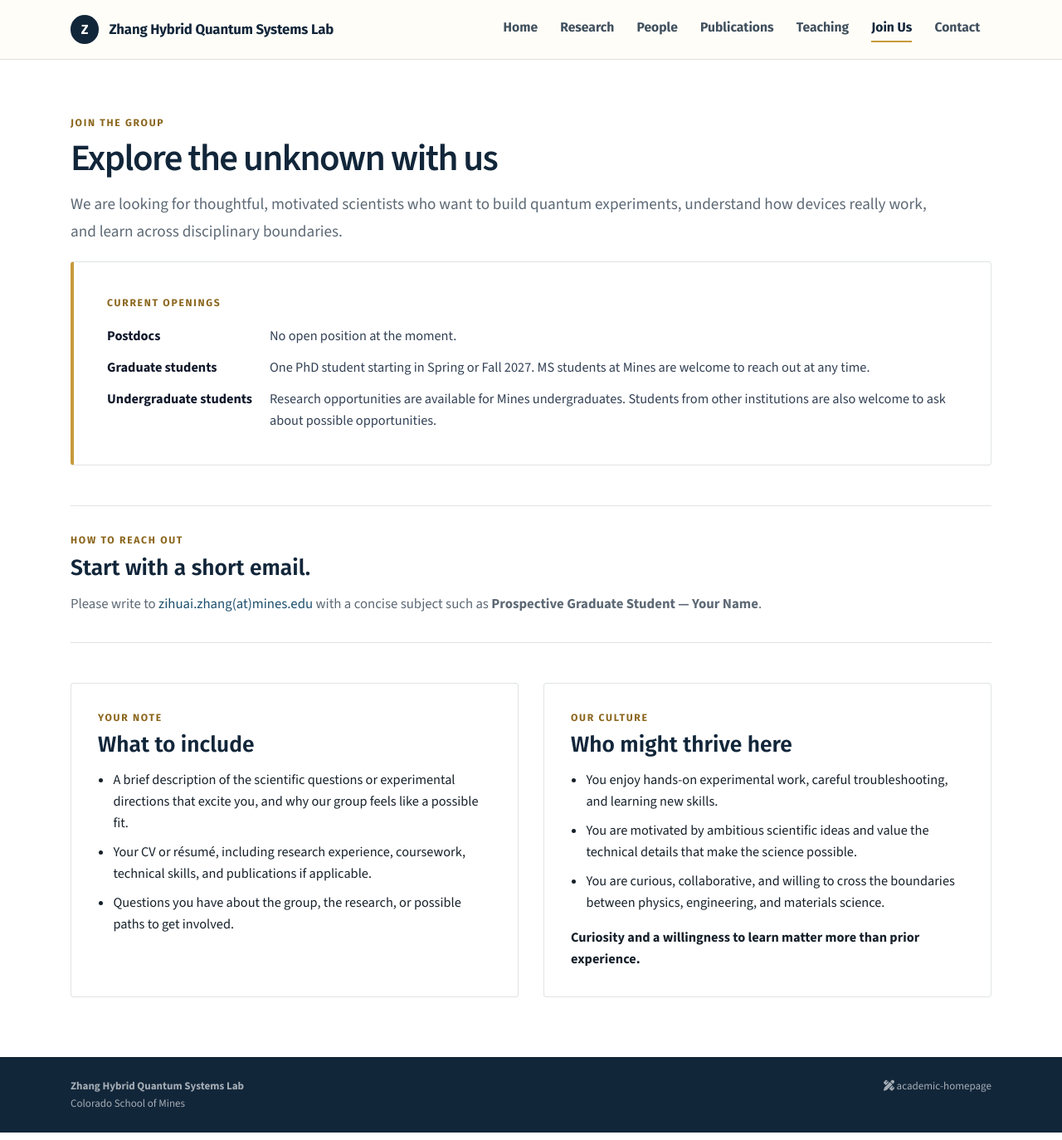
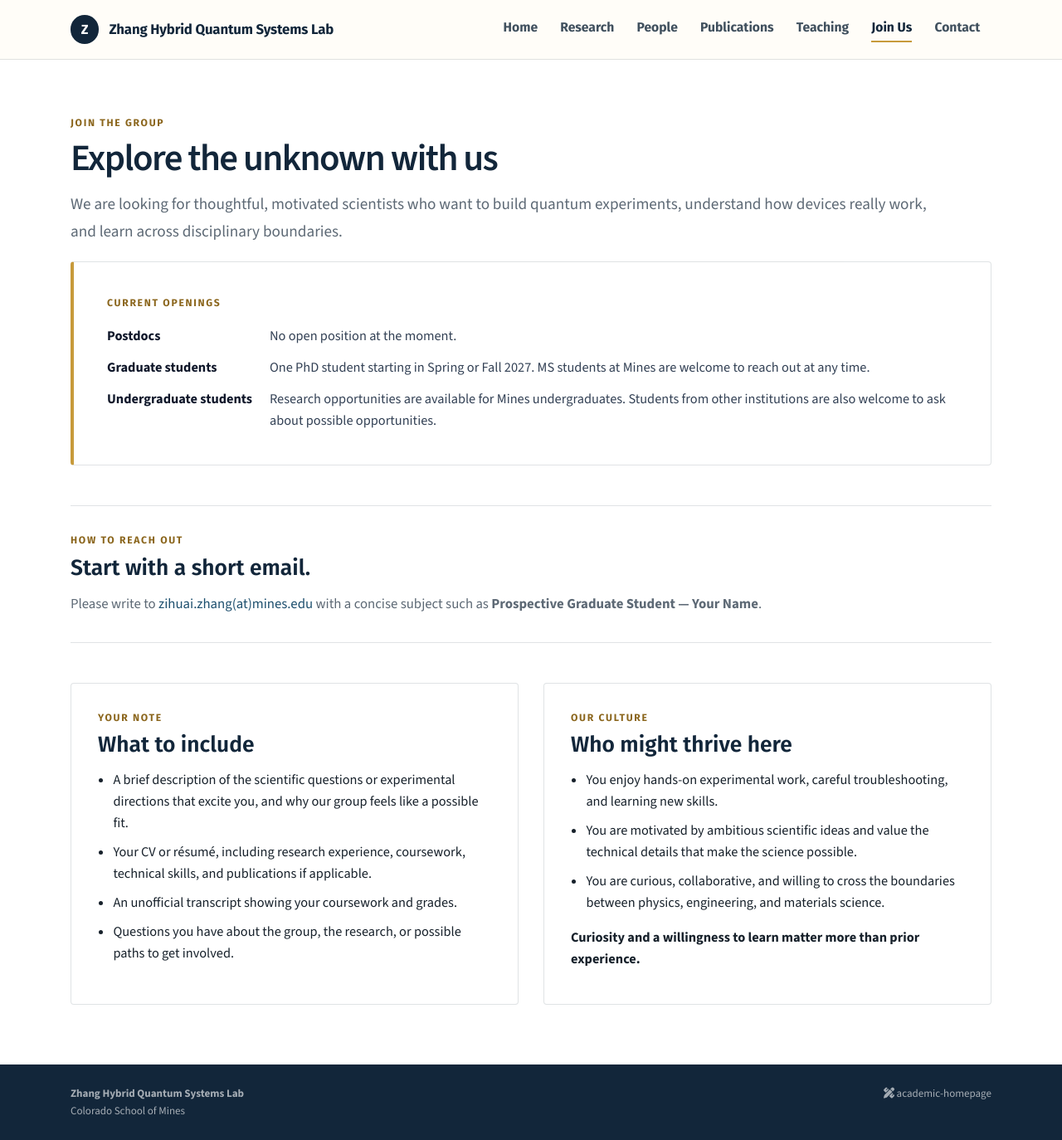
Before and after one commit to zihuaiz/zihuaiz.github.io, a Jekyll site: the page built from opportunities.html, in a window 1280 px wide and 1374 px high. Shown: the whole window at 83% size. Built offline with Jekyll 4.4.1, drawn with Linux system fonts in a browser that asks for light colours; nearby versions of some CDN libraries; a style sheet for code colours, icons or effects is not loaded.

Commit message:
Request unofficial transcript on opportunities page

```diff
--- a/opportunities.html
+++ b/opportunities.html
@@ -46,6 +46,7 @@ container_class: container-xl
         <ul class="opportunity-list">
           <li>A brief description of the scientific questions or experimental directions that excite you, and why our group feels like a possible fit.</li>
           <li>Your CV or résumé, including research experience, coursework, technical skills, and publications if applicable.</li>
+          <li>An unofficial transcript showing your coursework and grades.</li>
           <li>Questions you have about the group, the research, or possible paths to get involved.</li>
         </ul>
       </section>
```
